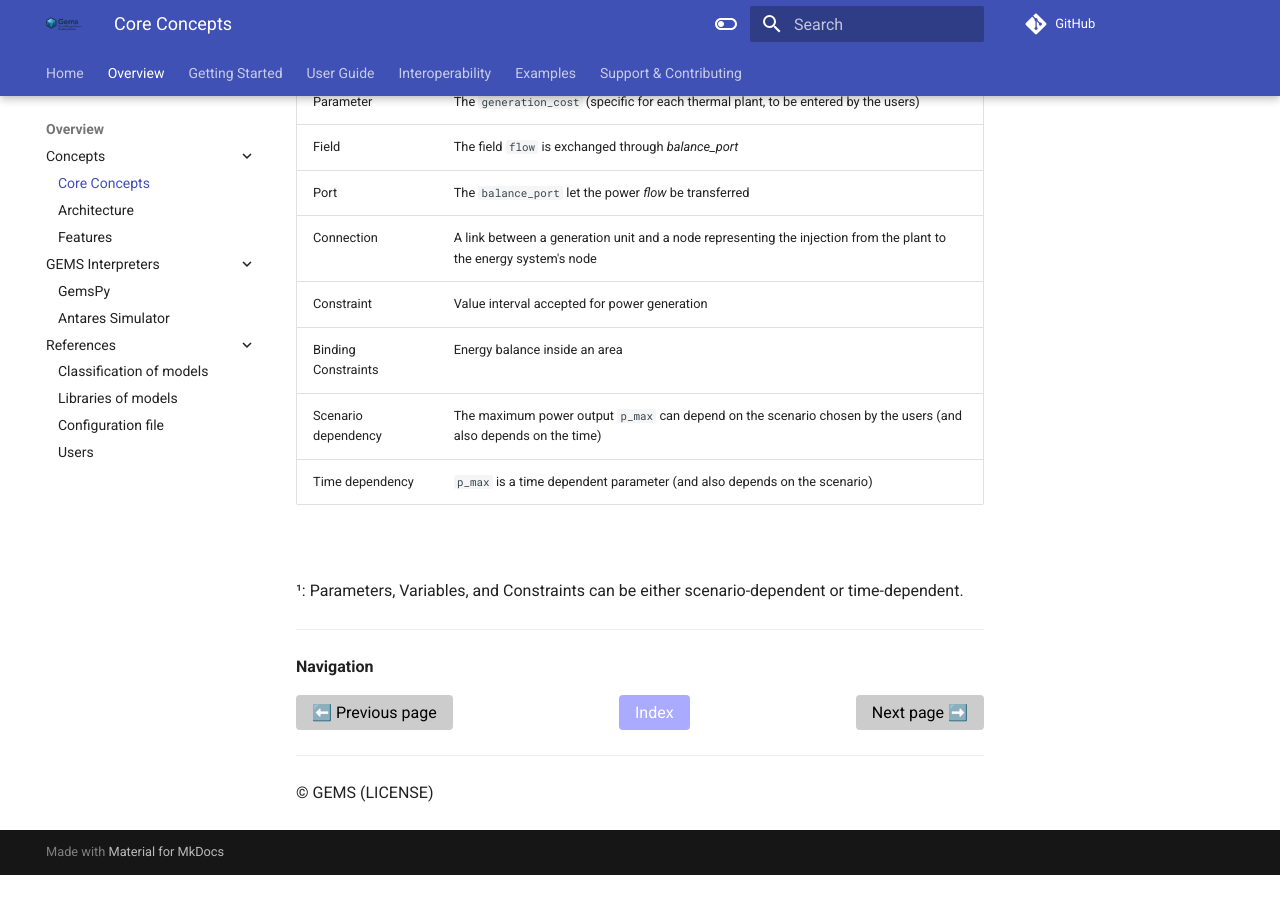
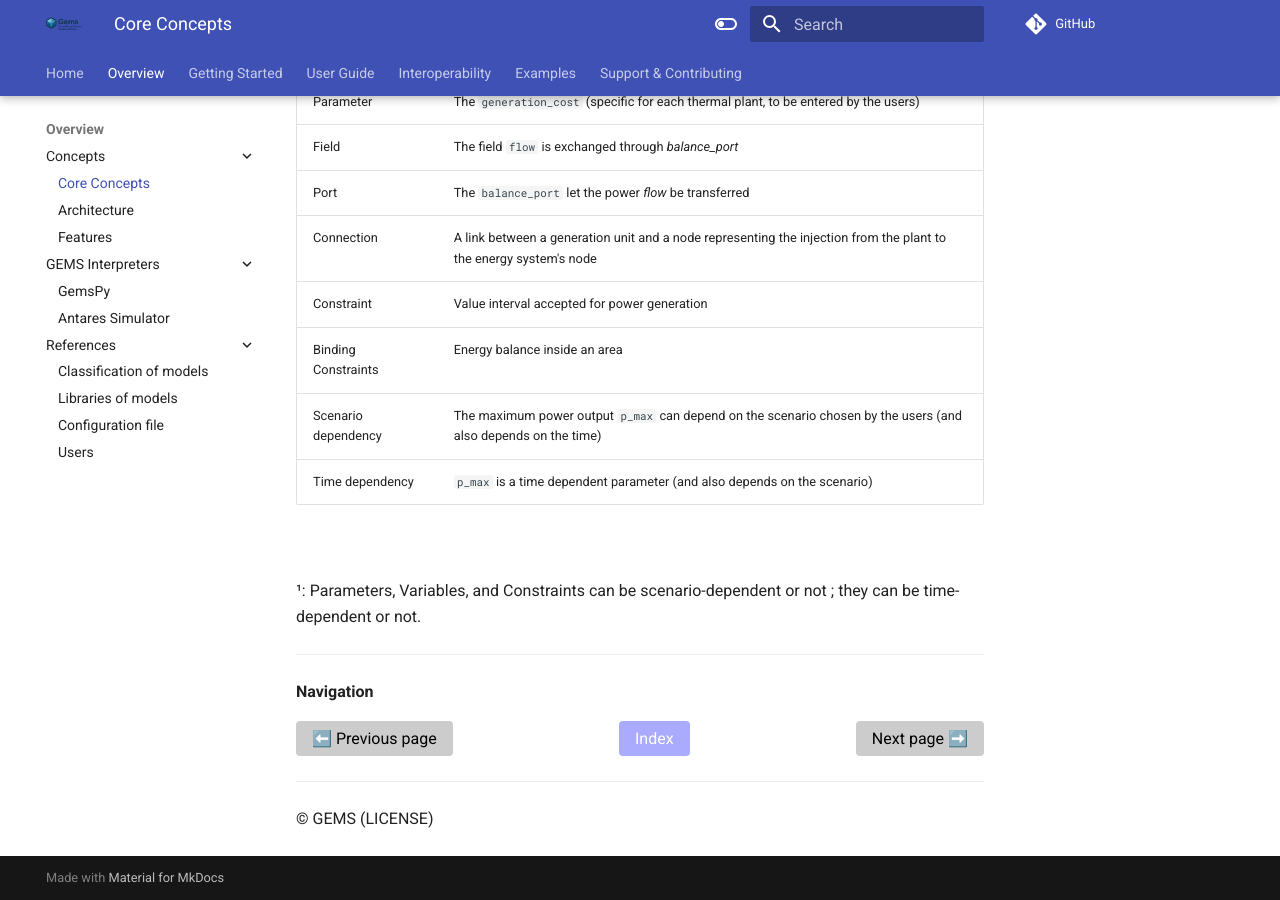
Before and after one commit to AntaresSimulatorTeam/GEMS, an MkDocs documentation site: the page built from doc/1_Overview/Concepts/1_core concepts.md, in a window 1280 px wide and 900 px high, scrolled down 2216 px. Built offline with MkDocs 1.6.1 and Material for MkDocs 9.7.7, drawn with Linux system fonts in a browser that asks for light colours; comment, search, counter and statistics services are not loaded; before the commit the page ends 3091 px from its top, so only the background shows below that.

Commit message:
precision about footnote
Co-authored-by: Antoine Oustry, PhD <58943406+aoustry@users.noreply.github.com>

```diff
--- a/doc/1_Overview/Concepts/1_core concepts.md
+++ b/doc/1_Overview/Concepts/1_core concepts.md
@@ -79,7 +79,7 @@ To get familiar with these concepts, see the table below for a correspondence be
 
 <br/>
 
-¹: Parameters, Variables, and Constraints can be either scenario-dependent or time-dependent.
+¹: Parameters, Variables, and Constraints can be scenario-dependent or not ; they can be time-dependent or not.
 
 ---
 
```
